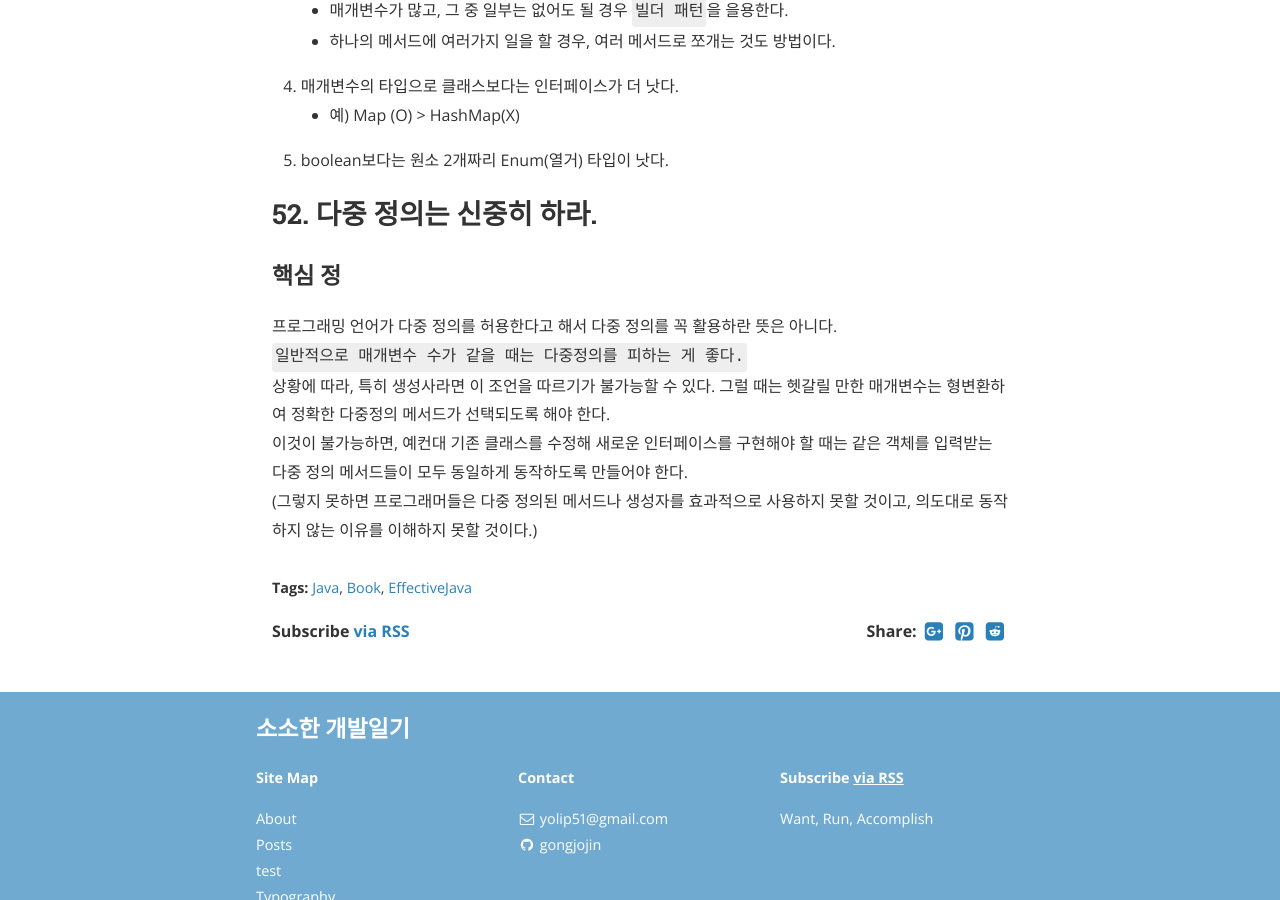
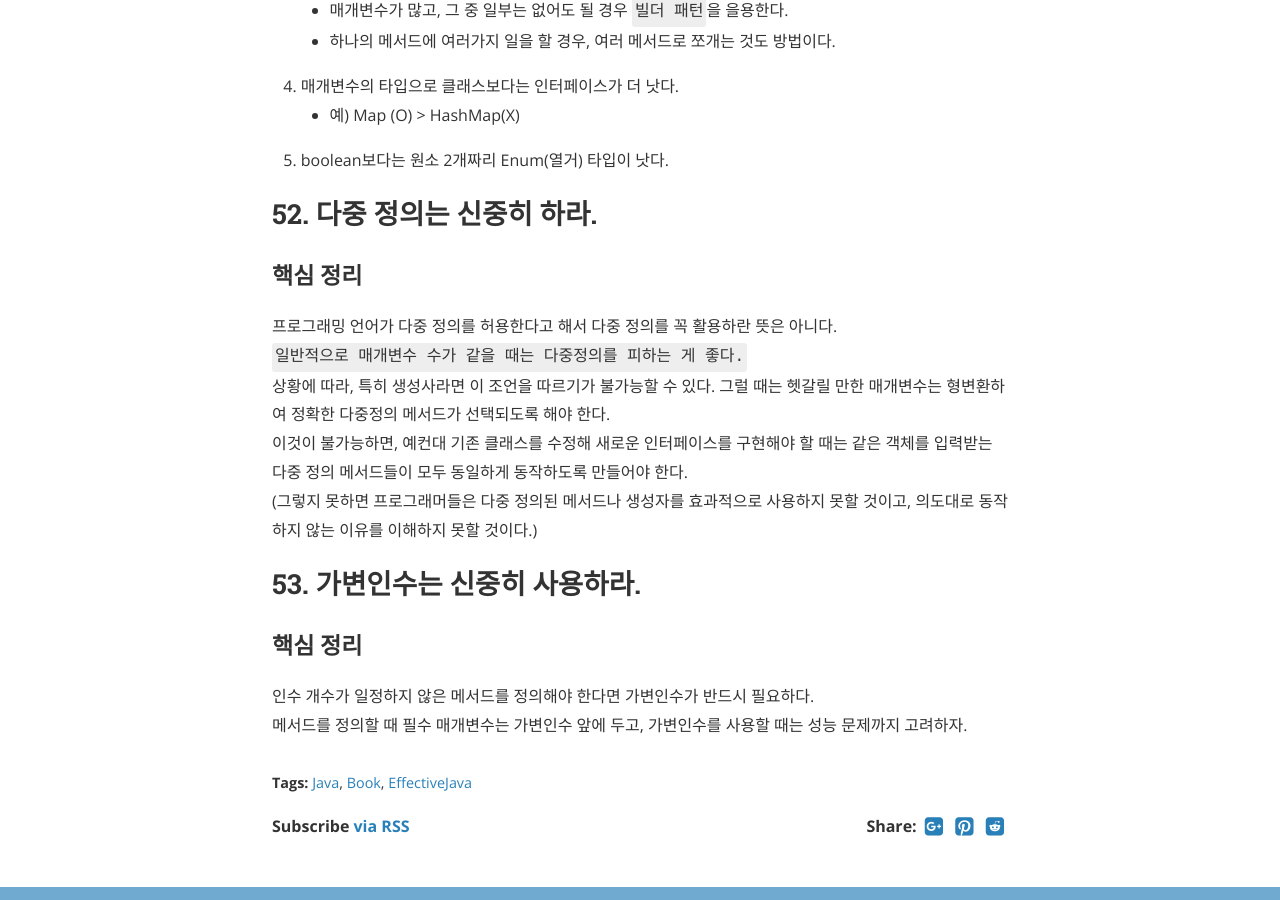
Before and after one commit to gonghojin/gonghojin.github.io, a Jekyll site: the page built from _posts/book/java/effectiveJava/2019-11-15-effectiveJava.md, in a window 1280 px wide and 900 px high, scrolled down 1435 px. Built offline with Jekyll 4.4.1, drawn with Linux system fonts in a browser that asks for light colours; nearby versions of some CDN libraries; comment, search, counter and statistics services are not loaded.

Commit message:
Add: 이펙티브자바_53.가변인수는 신중히 사용하라.

```diff
--- a/_posts/book/java/effectiveJava/2019-11-15-effectiveJava.md
+++ b/_posts/book/java/effectiveJava/2019-11-15-effectiveJava.md
@@ -36,9 +36,14 @@ cover:  "/assets/instacode.png"
 5. boolean보다는 원소 2개짜리 Enum(열거) 타입이 낫다.
 
 ## 52. 다중 정의는 신중히 하라.
-### 핵심 정
+### 핵심 정리
 프로그래밍 언어가 다중 정의를 허용한다고 해서 다중 정의를 꼭 활용하란 뜻은 아니다.
 `일반적으로 매개변수 수가 같을 때는 다중정의를 피하는 게 좋다.`
 상황에 따라, 특히 생성사라면 이 조언을 따르기가 불가능할 수 있다. 그럴 때는 헷갈릴 만한 매개변수는 형변환하여 정확한 다중정의 메서드가 선택되도록 해야 한다.
 이것이 불가능하면, 예컨대 기존 클래스를 수정해 새로운 인터페이스를 구현해야 할 때는 같은 객체를 입력받는 다중 정의 메서드들이 모두 동일하게 동작하도록 만들어야 한다.
 (그렇지 못하면 프로그래머들은 다중 정의된 메서드나 생성자를 효과적으로 사용하지 못할 것이고, 의도대로 동작하지 않는 이유를 이해하지 못할 것이다.)
+
+## 53. 가변인수는 신중히 사용하라.
+### 핵심 정리
+인수 개수가 일정하지 않은 메서드를 정의해야 한다면 가변인수가 반드시 필요하다.
+메서드를 정의할 때 필수 매개변수는 가변인수 앞에 두고, 가변인수를 사용할 때는 성능 문제까지 고려하자.
```
